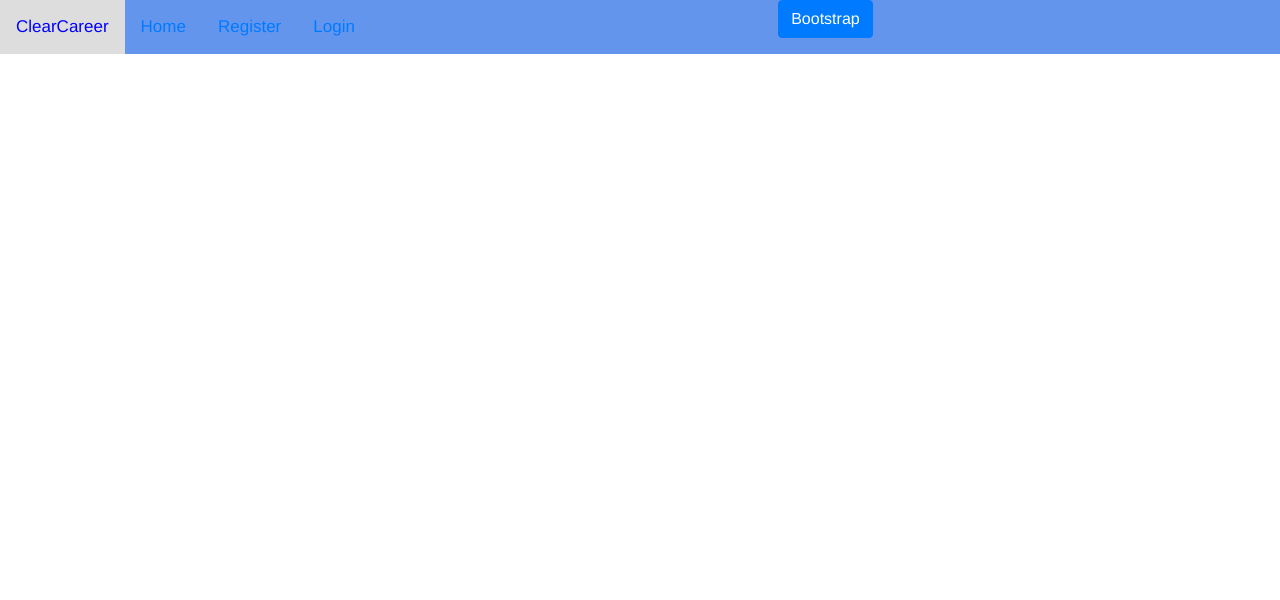
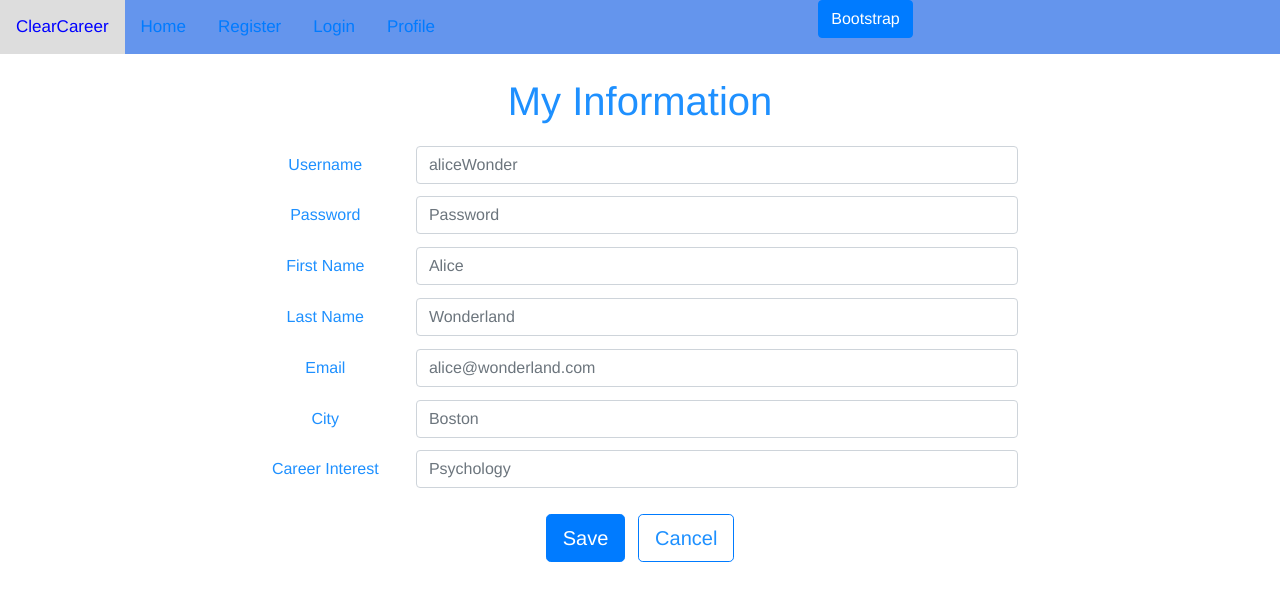
Before and after one commit to jerrylanning/clear-career, a Vue app: page /profile in a window 1280 px wide. Shown: the top 600 px of the page. Built offline with nearby package versions, Linux system fonts and the light colour scheme.

Commit message:
My Information

```diff
--- a/src/components/NavBar.vue
+++ b/src/components/NavBar.vue
@@ -4,6 +4,7 @@
         <div><router-link to="/">Home</router-link></div>
         <div><router-link to="/register">Register</router-link></div>
         <div><router-link to="/login">Login</router-link></div>
+        <div><router-link to="/profile">Profile</router-link></div>
         <!--This is an example of bootstrap. In the class name of this button we add 'btn' which specifies this is
         a bootstrap button, and we add a second class called btn-primary to add the blue styling so we don't have to
         do this manually-->
--- /dev/null
+++ b/src/components/Profile.vue
@@ -0,0 +1,83 @@
+<template>
+    <div>
+        <h1 class="heading">My Information</h1>
+        <StandardForm heading="Username" type="email" placeHolder="aliceWonder" :val="username" :parentMethod="changeUsername"/>
+        <StandardForm heading="Password" type="password" placeHolder="Password" :val="password" :parentMethod="changePass"/>
+        <StandardForm heading="First Name" type="email" placeHolder="Alice" :val="firstName" :parentMethod="changeFirst"/>
+        <StandardForm heading="Last Name" type="email" placeHolder="Wonderland" :val="lastName" :parentMethod="changeLast"/>
+        <StandardForm heading="Email" type="email" placeHolder="alice@wonderland.com" :val="email" :parentMethod="changeEmail"/>
+        <StandardForm heading="City" type="email" placeHolder="Boston" :val="city" :parentMethod="changeCity"/>
+        <StandardForm heading="Career Interest" type="email" placeHolder="Psychology" :val="career" :parentMethod="changeCareer"/>
+        <div class="btn-group-lg">
+            <button class="btn btn-primary save">Save</button>
+            <button class="btn btn-primary cancel">Cancel</button>
+        </div>
+    </div>
+</template>
+
+<script>
+    import StandardForm from "./StandardForm";
+    export default {
+        name: "Profile",
+        components: {StandardForm},
+        data() {
+            return {
+                username: "",
+                password: "",
+                firstName: "",
+                lastName: "",
+                email: "",
+                city: "",
+                career: ""
+            }
+        },
+        methods: {
+            changeUsername(event) {
+                this.username = event.target.value;
+                window.console.log("Child Username: ", event.target.value)
+            },
+            changePass(event) {
+                this.password = event.target.value;
+                window.console.log("Child Password: ", event.target.value)
+            },
+            changeFirst(event) {
+                this.firstName = event.target.value;
+                window.console.log("Child First: ", event.target.value)
+            },
+            changeLast(event) {
+                this.lastName = event.target.value;
+                window.console.log("Child Last: ", event.target.value)
+            },
+            changeEmail(event) {
+                this.email = event.target.value;
+                window.console.log("Child Email: ", event.target.value)
+            },
+            changeCity(event) {
+                this.city = event.target.value;
+                window.console.log("Child City: ", event.target.value)
+            },
+            changeCareer(event) {
+                this.career = event.target.value;
+                window.console.log("Child career: ", event.target.value)
+            }
+        }
+    }
+</script>
+
+<style scoped>
+    .btn-group-lg {
+        margin-top: 2%;
+    }
+    .cancel {
+        margin-left: 1%;
+        background-color: white;
+        color: dodgerblue;
+    }
+    .cancel:hover {
+        background-color: lightgrey;
+    }
+    .heading {
+        color: dodgerblue;
+        text-align: center;
+    }
+</style>
--- /dev/null
+++ b/src/components/StandardForm.vue
@@ -0,0 +1,43 @@
+<template>
+    <div class="form-check-inline input-box">
+        <div class="form-heading">
+            {{heading}}
+        </div>
+        <div class="form-field">
+            <input class="form-control" @change="parentMethod" :type="type" :placeholder="placeHolder" :value="val"/>
+        </div>
+    </div>
+</template>
+
+<script>
+    export default {
+        name: "StandardForm",
+        props: {
+            heading: String,
+            placeHolder: String,
+            type: String,
+            val: String,
+            parentMethod: {type: Function}
+        },
+        data() {
+            return {
+                inputValue: "Alice"
+            };
+        },
+    }
+</script>
+
+<style scoped>
+    .input-box {
+        width: 60%;
+        margin-top: 1%;
+    }
+    .form-heading {
+        color: dodgerblue;
+        margin-right: 2%;
+        width: 20%;
+    }
+    .form-field {
+        width: 80%;
+    }
+</style>
--- a/src/routes.js
+++ b/src/routes.js
@@ -1,12 +1,14 @@
 import Home from './components/Home.vue';
 import Register from './components/Register.vue';
 import Login from './components/Login.vue';
+import Profile from './components/Profile';
 
 // This file is where we wil add routes, if you ever need to add a route first you must add it here.
 const routes = [
     { path: '/', component: Home },
     { path: '/register', component: Register },
     { path: '/login', component: Login },
+    { path: '/profile', component: Profile}
 ];
 
 export default routes;
```
